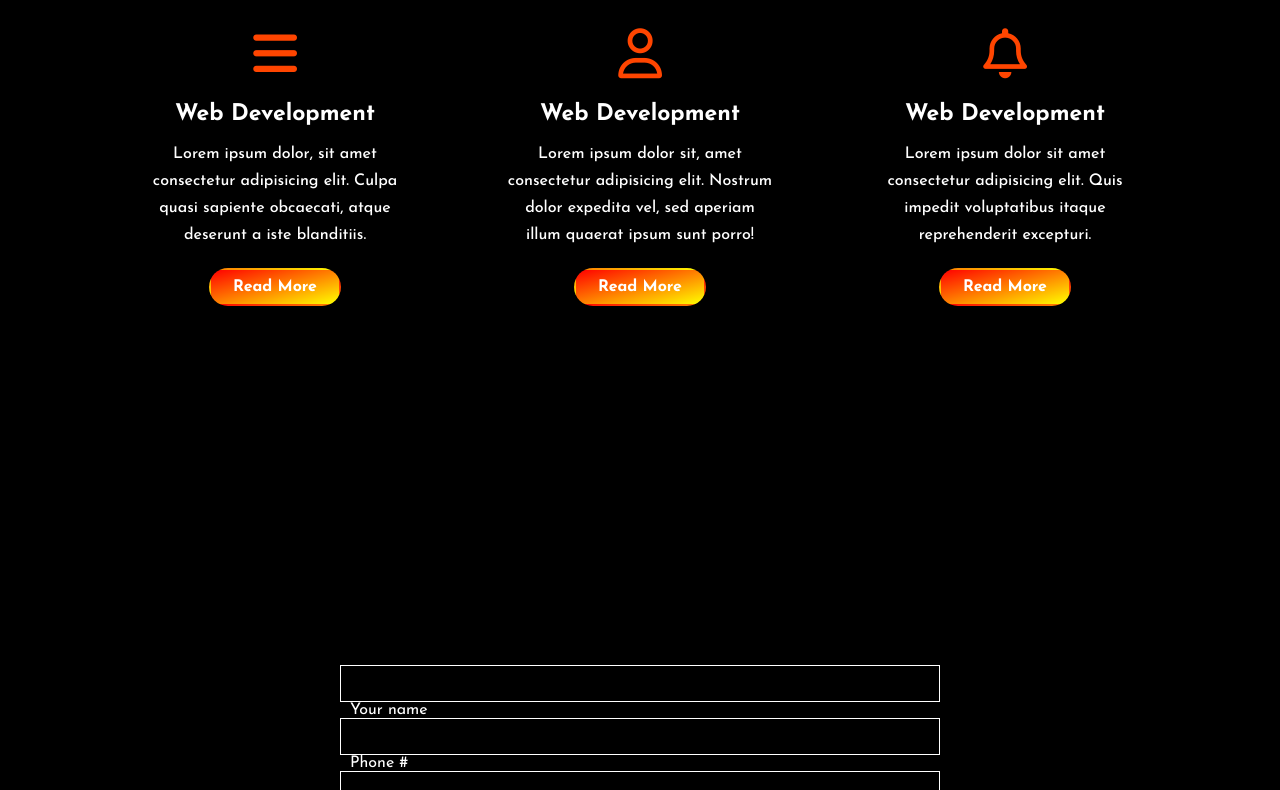
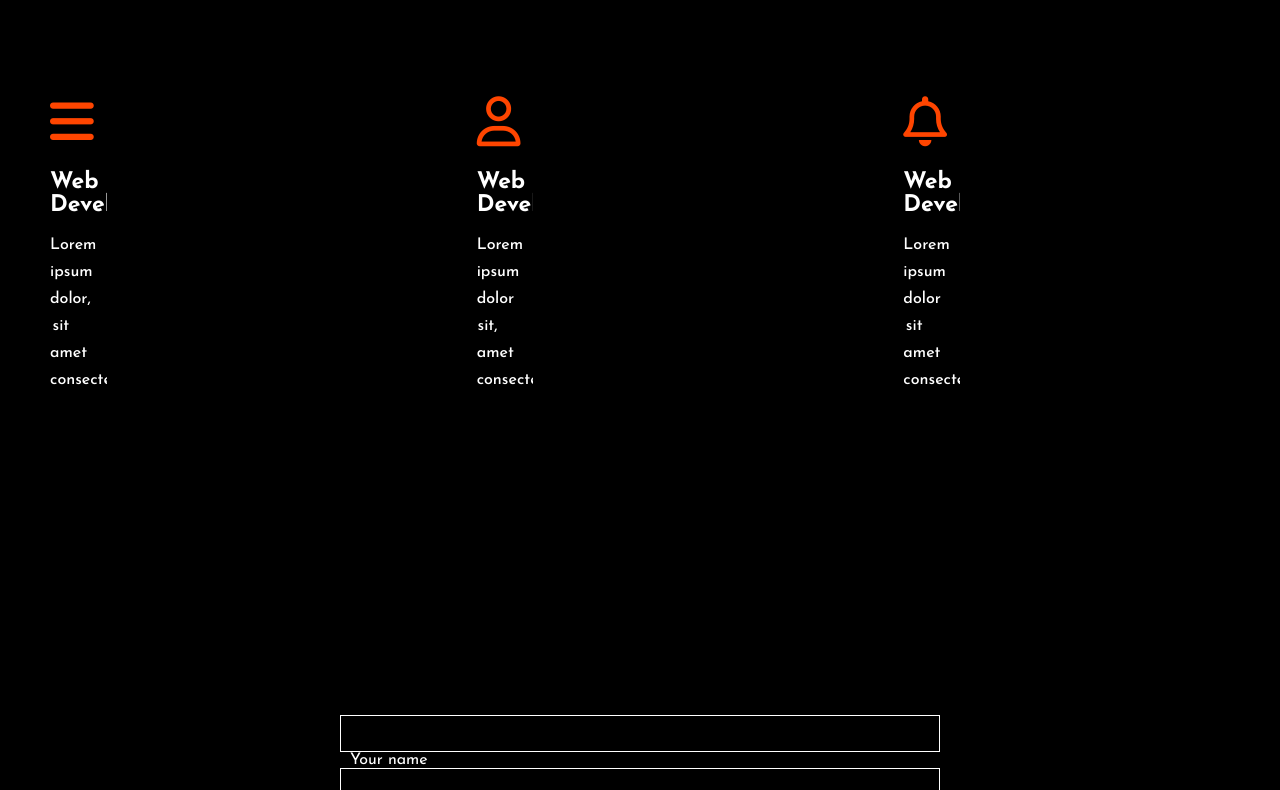
Before and after one commit to Qwertyindividual/End-of-module-project, a plain HTML site: page index.html in a window 1280 px wide. Shown: the part 1650-2440 px from the top of the page. Drawn offline with Linux system fonts and the light colour scheme.

Commit message:
update 2

```diff
--- a/ex.css
+++ b/ex.css
@@ -253,6 +253,8 @@ button:hover{
 	position: relative;
 	overflow: hidden;
 	text-align: center;
+	margin-right: 320px;
+	margin-top: 100px;
 }
 .card i{
 	font-size: 50px;
```
